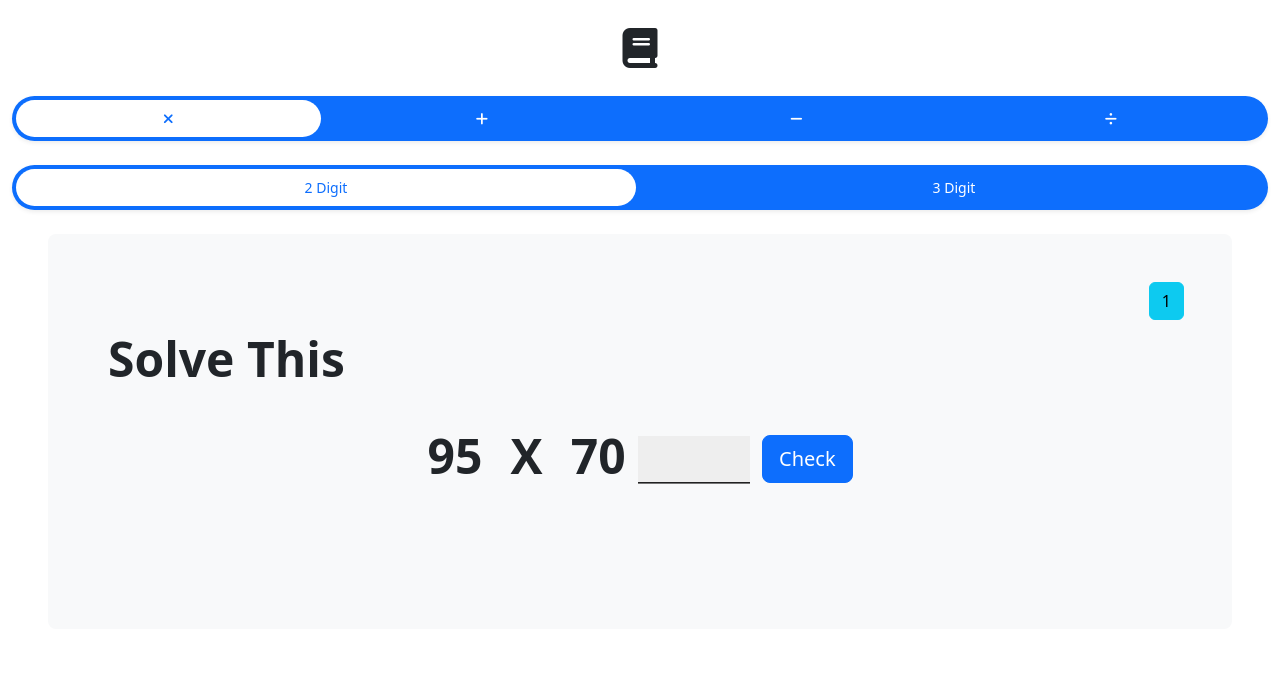
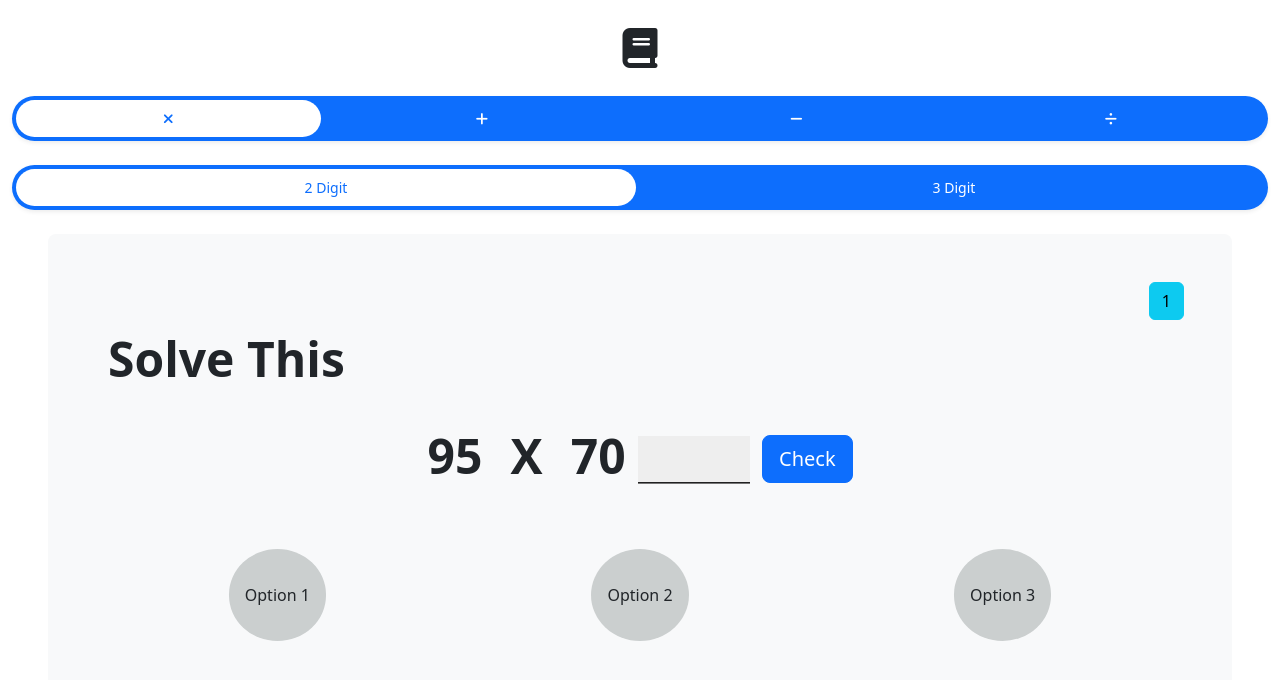
Before and after one commit to Sougata2/CalcPracticeApp, a plain HTML site: page index.html in a window 1280 px wide. Drawn offline with nearby package versions, Linux system fonts and the light colour scheme.

Commit message:
added options disk and styleing sheet

```diff
--- a/index.html
+++ b/index.html
@@ -17,6 +17,7 @@
       crossorigin="anonymous"
       referrerpolicy="no-referrer"
     />
+    <link rel="stylesheet" href="style.css" />
   </head>
   <style>
     input {
@@ -65,7 +66,7 @@
             aria-selected="true"
             onclick="selectOperator(1)"
           >
-          <i class="fa fa-solid fa-xmark"></i>
+            <i class="fa fa-solid fa-xmark"></i>
           </button>
         </li>
         <li class="nav-item" role="presentation">
@@ -78,7 +79,7 @@
             aria-selected="false"
             onclick="selectOperator(2)"
           >
-          <i class="fa fa-solid fa-plus"></i>
+            <i class="fa fa-solid fa-plus"></i>
           </button>
         </li>
         <li class="nav-item" role="presentation">
@@ -91,7 +92,7 @@
             aria-selected="false"
             onclick="selectOperator(3)"
           >
-          <i class="fa fa-solid fa-minus"></i>
+            <i class="fa fa-solid fa-minus"></i>
           </button>
         </li>
         <li class="nav-item" role="presentation">
@@ -104,7 +105,7 @@
             aria-selected="false"
             onclick="selectOperator(4)"
           >
-          <i class="fa fa-solid fa-divide"></i>
+            <i class="fa fa-solid fa-divide"></i>
           </button>
         </li>
       </ul>
@@ -185,6 +186,17 @@
               id="result"
             ></div>
           </div>
+          <div class="row">
+            <div class="options col-lg-4 mb-3">
+              <div class="option-disk">Option 1</div>
+            </div>
+            <div class="options col-lg-4 mb-3">
+              <div class="option-disk">Option 2</div>
+            </div>
+            <div class="options col-lg-4">
+              <div class="option-disk">Option 3</div>
+            </div>
+          </div>
         </div>
       </div>
     </div>
--- /dev/null
+++ b/style.css
@@ -0,0 +1,13 @@
+.option-disk {
+  width: fit-content;
+  border-radius: 100%;
+  padding: 2.1rem 1rem;
+  margin: 1rem 0;
+  background-color: rgb(203, 207, 207);
+}
+
+@media (min-width:979px) {
+    .option-disk{
+        margin: 1rem auto;
+    }
+}
```
